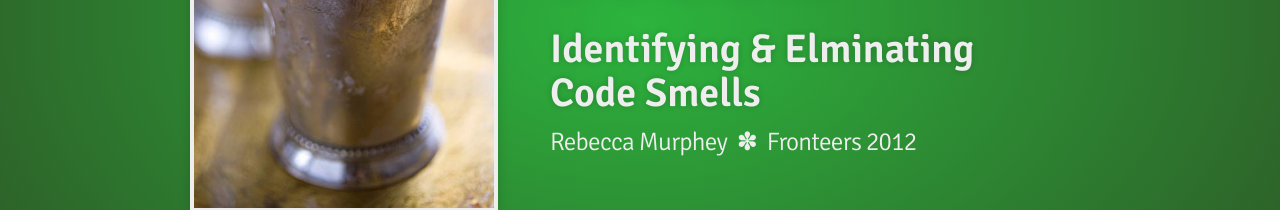
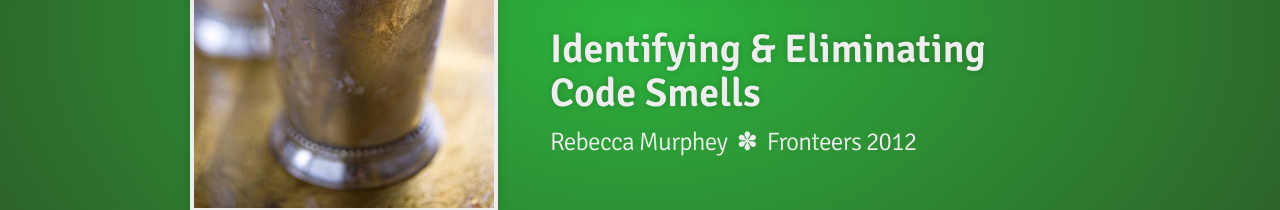
Before and after one commit to rmurphey/js-minty-fresh, a website: page presentation/index.html in a window 1280 px wide. Shown: the part 377-587 px from the top of the page. Drawn offline with Linux system fonts and the light colour scheme.

Commit message:
fix typo

```diff
--- a/presentation/index.html
+++ b/presentation/index.html
@@ -46,7 +46,7 @@
 
           <div style="float: right; width: 60%; text-align: left">
   					<h1>JS Minty Fresh</h1>
-            <h4>Identifying &amp; Elminating Code&nbsp;Smells</h4>
+            <h4>Identifying &amp; Eliminating Code&nbsp;Smells</h4>
             <p style="font-size: 70%">Rebecca Murphey&nbsp;&nbsp;✽&nbsp;&nbsp;Fronteers 2012</p>
           </div>
 				</section>
```
